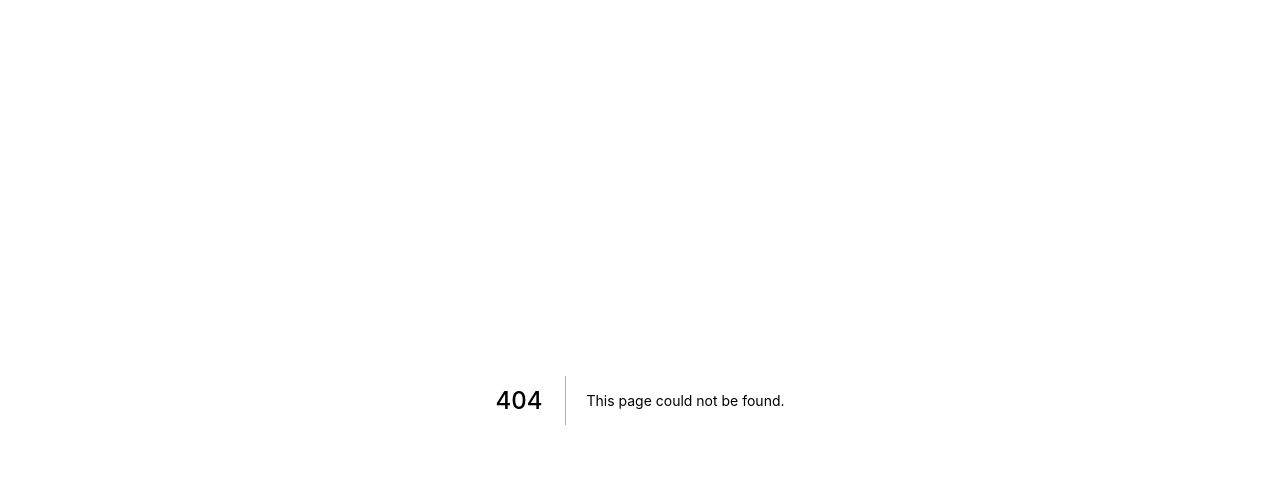
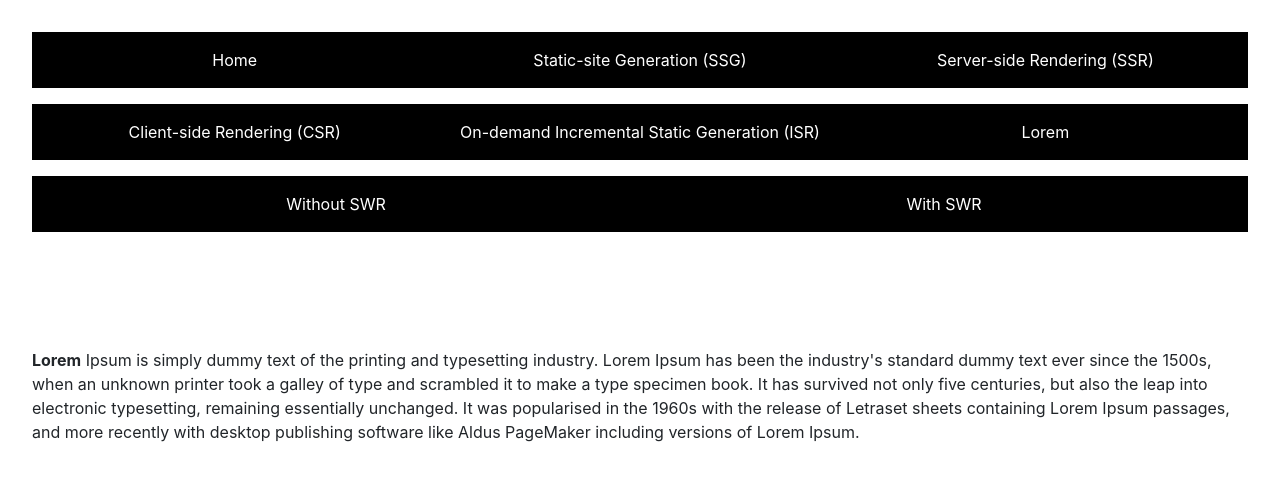
Before and after one commit to saadbess/next-rendering-techniques, a Next.js app: page /lorem in a window 1280 px wide. Before the commit this address had no page. Shown: the top 480 px of the page. Built offline with nearby package versions, Linux system fonts and the light colour scheme.

Commit message:
feat: add lorem page

```diff
--- a/components/Header.js
+++ b/components/Header.js
@@ -10,6 +10,7 @@
       <Link href="/ssr">Server-side Rendering (SSR)</Link>
       <Link href="/csr">Client-side Rendering (CSR)</Link>
       <Link href="/isr">On-demand Incremental Static Generation (ISR)</Link>
+      <Link href="/lorem">Lorem</Link>
       <Link href="/without-swr/">Without SWR</Link>
       <Link href="/with-swr/">With SWR</Link>
     </nav>
--- /dev/null
+++ b/pages/lorem.js
@@ -0,0 +1,31 @@
+import styles from "../styles/Swr.module.css";
+import Header from "../components/Header";
+export default function LoremPage() {
+  return (
+    <div className={styles.container}>
+      <header className={styles.header}>
+        <Header />
+      </header>
+      <div className={styles.main}>
+        <div className={styles.content}>
+          <div className="row">
+            <div className="col-md-12">
+              <p>
+                <strong>Lorem</strong> Ipsum is simply dummy text of the
+                printing and typesetting industry. Lorem Ipsum has been the
+                industry's standard dummy text ever since the 1500s, when an
+                unknown printer took a galley of type and scrambled it to make a
+                type specimen book. It has survived not only five centuries, but
+                also the leap into electronic typesetting, remaining essentially
+                unchanged. It was popularised in the 1960s with the release of
+                Letraset sheets containing Lorem Ipsum passages, and more
+                recently with desktop publishing software like Aldus PageMaker
+                including versions of Lorem Ipsum.
+              </p>
+            </div>
+          </div>
+        </div>
+      </div>
+    </div>
+  );
+}
```
